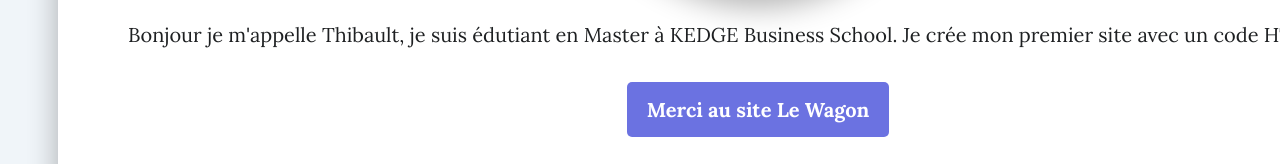
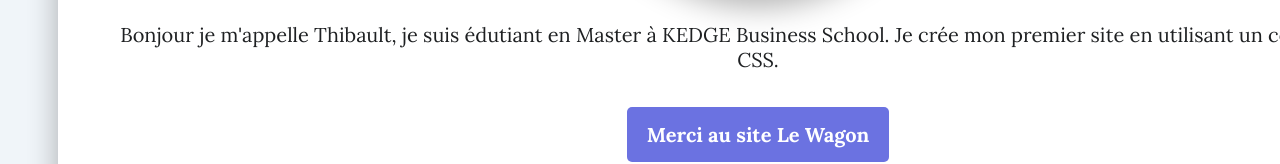
Before and after one commit to ThibaultMorini/my-profile, a plain HTML site: page index.html in a window 1280 px wide. Shown: the part 652-816 px from the top of the page. Drawn offline with Linux system fonts and the light colour scheme.

Commit message:
Update index.html

```diff
--- a/index.html
+++ b/index.html
@@ -17,7 +17,7 @@
 	    	<h1>Bonjour je suis Thibault</h1>
 			<img src="images/profile.jpg" alt="Thibault MORINI" class="logo">
 			<p>
-			Bonjour je m'appelle Thibault, je suis édutiant en Master à KEDGE Business School. Je crée mon premier site avec un code HTLM / CSS.
+			Bonjour je m'appelle Thibault, je suis édutiant en Master à KEDGE Business School. Je crée mon premier site en utilisant un code HTLM / CSS.
 			</p>
 
 			<p>
```
